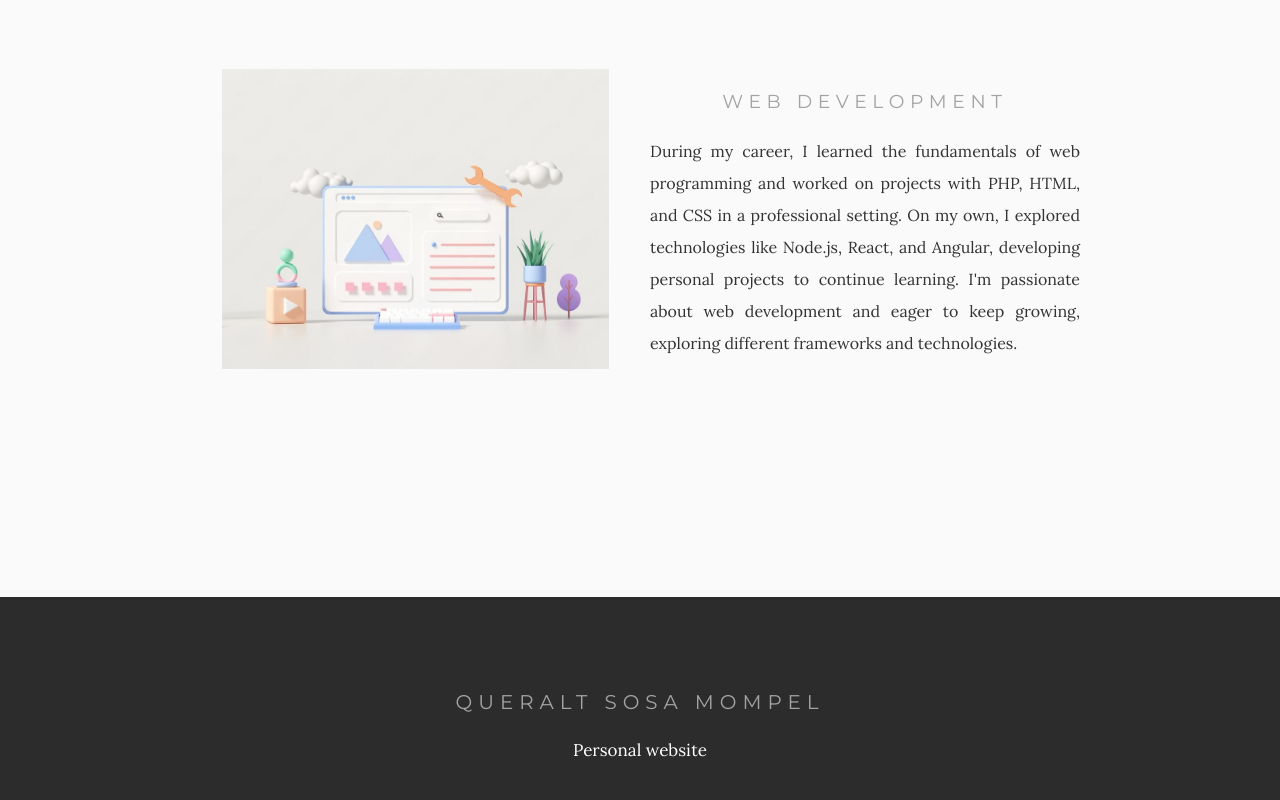
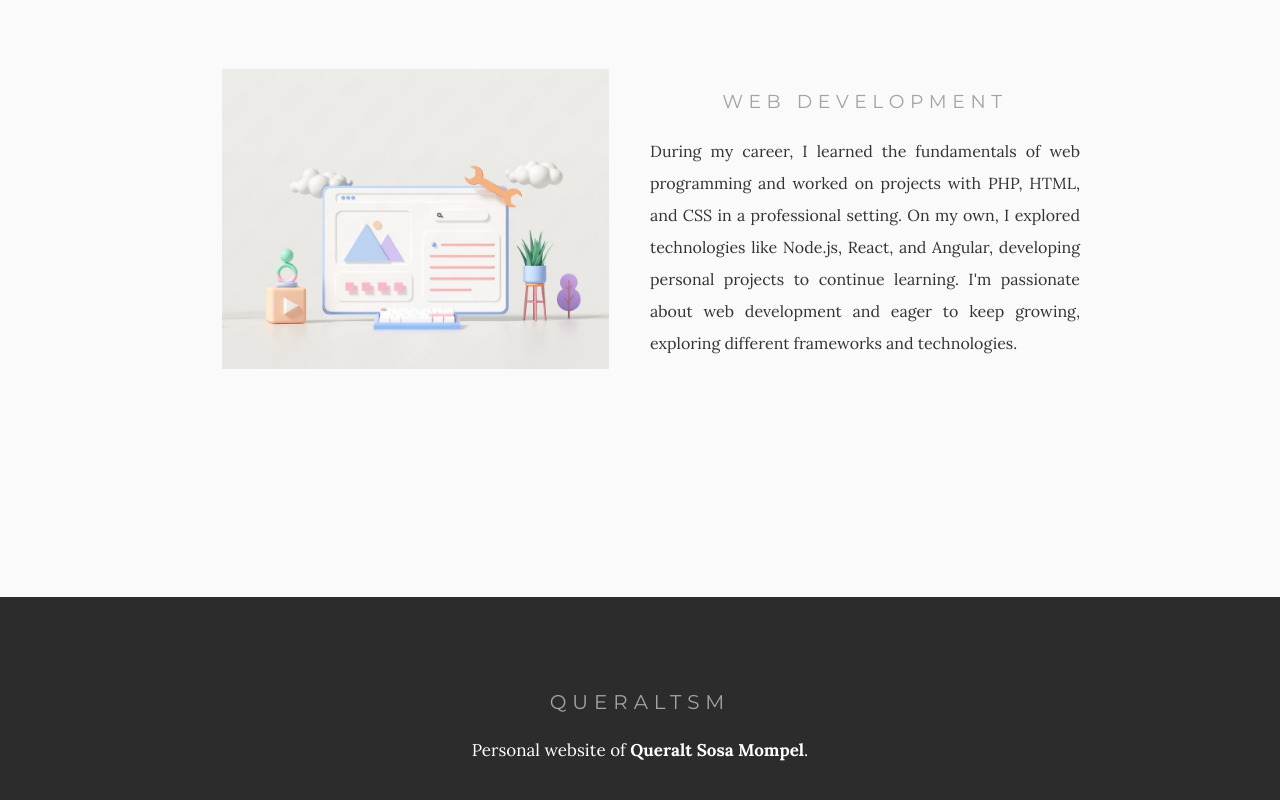
Before and after one commit to queraltsm/queraltsm.github.io, a React (Vite) app: page / in a window 1280 px wide. Shown: the part 962-1762 px from the top of the page. Built offline with nearby package versions, Linux system fonts and the light colour scheme.

Commit message:
Updating footer

```diff
--- a/src/components/Footer.tsx
+++ b/src/components/Footer.tsx
@@ -1,8 +1,8 @@
 function Footer() {
   return (
     <footer>
-      <h3><span className="highlight-1">Queralt Sosa Mompel</span></h3>
-      <p>Personal website</p>
+      <h3><span className="highlight-1">queraltsm</span></h3>
+      <p>Personal website of <strong>Queralt Sosa Mompel</strong>.</p>
     </footer>
   );
 }
```
